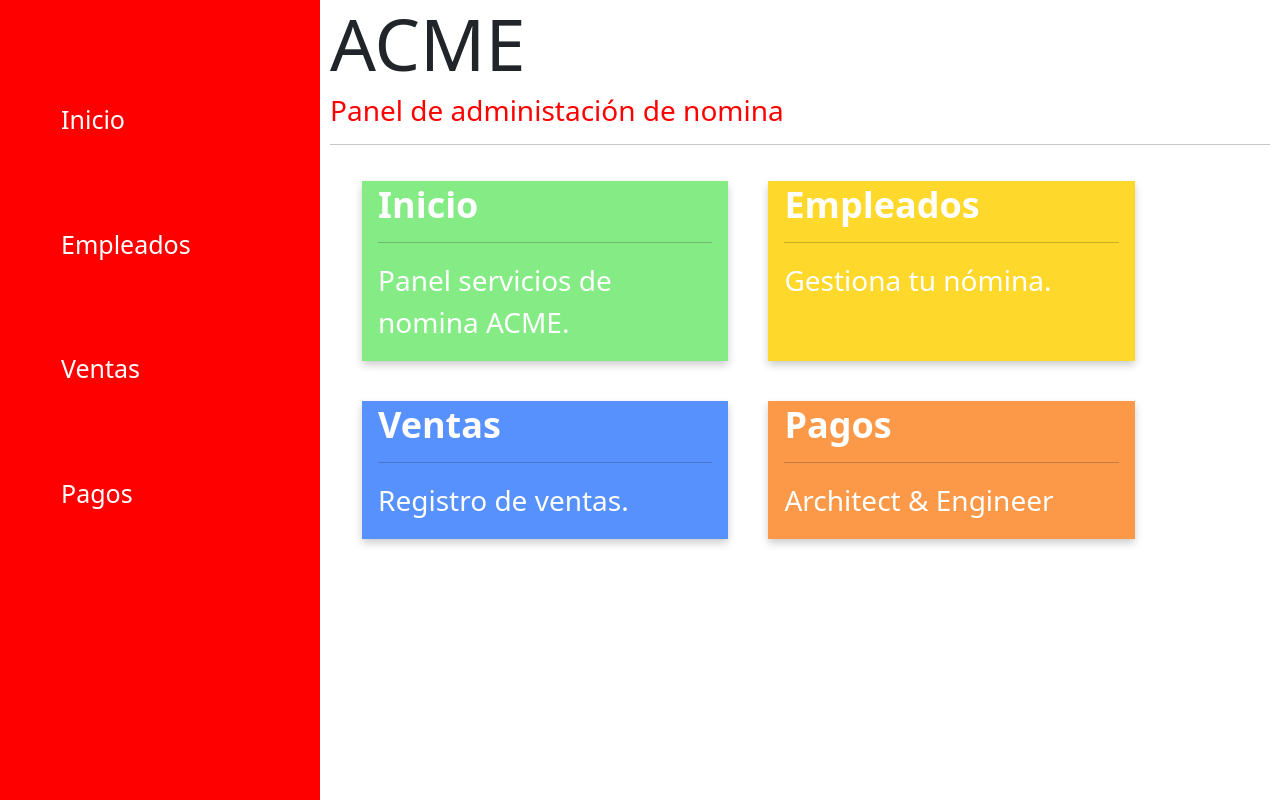
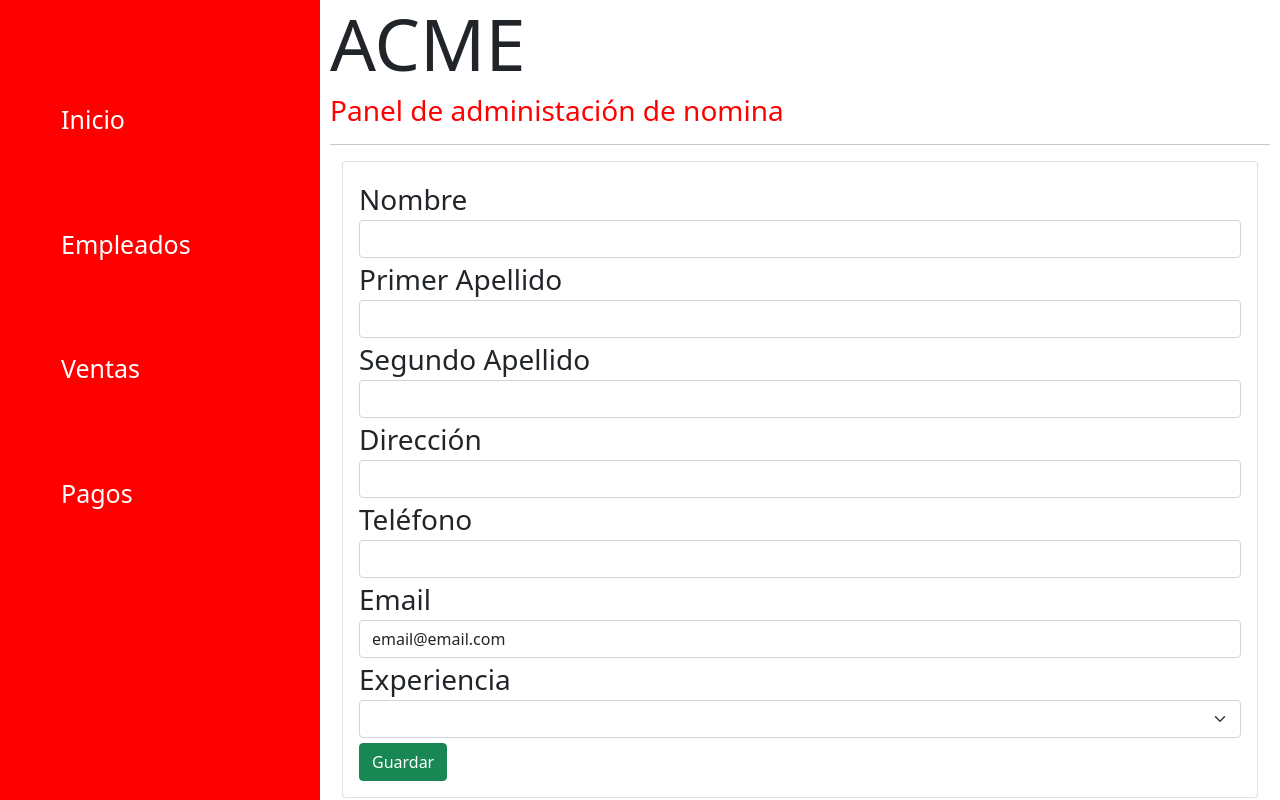
Before and after one commit to cafranco0505/AcmePayPanel, an Angular app in the folder acme-pay-panel/: page /nuevo-registro in a window 1280 px wide. Before the commit this address led to /Inicio. Built offline with nearby package versions, Linux system fonts and the light colour scheme.

Commit message:
add, delete asesor

```diff
--- /dev/null
+++ b/acme-pay-panel/src/app/components/add-employee/add-employee.component.html
@@ -0,0 +1,52 @@
+<div class="col-md4">
+    <div class="card">
+        <div class="card-body">
+            <form>
+                <div class="form-group">
+                    <label>Nombre</label>
+                    <input type="text" name="nombre" [(ngModel)]="employee.nombre" class="form-control">
+                </div>
+
+                <div class="form-group">
+                    <label>Primer Apellido</label>
+                    <input type="text" name="apellido" [(ngModel)]="employee.apellido1" class="form-control">
+                </div>
+
+                <div class="form-group">
+                    <label>Segundo Apellido</label>
+                    <input type="text" name="apellido2" [(ngModel)]="employee.apellido2" class="form-control">
+                </div>
+
+                <div class="form-group">
+                    <label>Dirección</label>
+                    <input type="text" name="direccion" [(ngModel)]="employee.direccion" class="form-control">
+                </div>
+
+                <div class="form-group">
+                    <label>Teléfono</label>
+                    <input type="text" name="telefono" [(ngModel)]="employee.telefono" class="form-control">
+                </div>
+
+                <div class="form-group">
+                    <label>Email</label>
+                    <input type="text" name="email" [(ngModel)]="employee.email" class="form-control">
+                </div>
+
+                <div class="form-group">
+                    <label>Experiencia</label>
+                    <select class="form-select" aria-label="Default select example" name="nivel" [(ngModel)]="employee.nivel">
+                        <option selected>Nivel de experiencia.</option>
+                        <option value="1">Asesor Comercial Junior</option>
+                        <option value="2">Asesor Comercial Senior</option>
+                        <option value="3">Asesor Comercial Màster</option>
+                    </select>
+                </div>
+
+                <div class="btn btn-block btn-success" (click)="saveEmp()">
+                    Guardar
+                </div>
+            </form>
+        </div>
+    </div>
+
+</div>
--- /dev/null
+++ b/acme-pay-panel/src/app/components/add-employee/add-employee.component.ts
@@ -0,0 +1,37 @@
+import { Component, HostBinding, OnInit } from '@angular/core';
+import { EmployeeInterface } from 'src/app/models/employee.interface';
+import { EmployeeService } from 'src/app/services/employee.service';
+
+@Component({
+  selector: 'app-add-employee',
+  templateUrl: './add-employee.component.html',
+  styleUrls: ['./add-employee.component.css']
+})
+export class AddEmployeeComponent implements OnInit {
+  @HostBinding('class') classes = 'row';
+
+  employee: EmployeeInterface = {
+    nombre: '',
+    apellido1: '',
+    apellido2: '',
+    direccion: '',
+    telefono: '',
+    email: 'email@email.com',
+    nivel: 0
+  };
+
+  constructor( private empService: EmployeeService) { }
+
+  ngOnInit(): void {
+  }
+
+  saveEmp(){
+  this.empService.createEmployee(this.employee).subscribe(
+    res => {
+      console.log(res);
+    },
+    err => console.log(err)
+  );
+  }
+
+}
--- a/acme-pay-panel/src/app/components/employees/employees.component.html
+++ b/acme-pay-panel/src/app/components/employees/employees.component.html
@@ -11,6 +11,7 @@
             <th scope="col">Telefono</th>
             <th scope="col">Email</th>
             <th scope="col">Nivel</th>
+            <th scope="col">Borrar</th>
           </tr>
         </thead>
         <tbody>
@@ -23,7 +24,12 @@
             <td>{{employee.telefono}}</td>
             <td>{{employee.email}}</td>
             <td>{{employee.nivel}}</td>
+            <td><button class="btn btn-danger" (click)="deleteEmployee(employee.id_asesor)">Eliminar</button></td>
           </tr>
         </tbody>
       </table>
+
+      <div class="d-grid gap-2">
+        <button class="btn btn-primary" type="button" routerLink="/nuevo-registro">Crear Nuevo Registro</button>
+      </div>
   </div>
--- a/acme-pay-panel/src/app/components/employees/employees.component.ts
+++ b/acme-pay-panel/src/app/components/employees/employees.component.ts
@@ -20,10 +20,20 @@ export class EmployeesComponent implements OnInit {
       .subscribe(
         res => {
           this.employees = res;
-          console.log(res);
         },
         err => console.error(err)
       );
   }
 
+  deleteEmployee(id: string) {
+    this.employeeService.deleteEmployee(id)
+      .subscribe(
+        res => {
+          this.getEmployees();
+        },
+        err => console.error(err)
+      );
+    // console.log(id);
+  }
+
 }
--- a/acme-pay-panel/src/app/components/main-panel/main-panel.component.html
+++ b/acme-pay-panel/src/app/components/main-panel/main-panel.component.html
@@ -1,14 +1,14 @@
 <div class="container-f">
 
     <div class="my-card">
-        <div class="my-card-body" style="background-color: #59e459bb;" routerLink="/Inicio">
+        <div class="my-card-body" style="background-color: #59e459bb;" routerLink="/inicio">
           <h4><b>Inicio</b></h4>
           <hr>
           <p>Panel servicios de nomina ACME.</p>
         </div>
     </div>
 
-    <div class="my-card" style="background-color: #ffd82c;" routerLink="/Empleados">
+    <div class="my-card" style="background-color: #ffd82c;" routerLink="/empleados">
         <div class="my-card-body">
           <h4><b>Empleados</b></h4>
           <hr>
@@ -16,7 +16,7 @@
         </div>
     </div>
 
-    <div class="my-card" style="background-color: #5791fd;" routerLink="/Ventas">
+    <div class="my-card" style="background-color: #5791fd;" routerLink="/ventas">
         <div class="my-card-body">
           <h4><b>Ventas</b></h4>
           <hr>
@@ -24,7 +24,7 @@
         </div>
     </div>
 
-    <div class="my-card" style="background-color: #fc9948;" routerLink="/Pagos">
+    <div class="my-card" style="background-color: #fc9948;" routerLink="/pagos">
         <div class="my-card-body">
           <h4><b>Pagos</b></h4>
           <hr>
--- a/acme-pay-panel/src/app/components/main/main.component.html
+++ b/acme-pay-panel/src/app/components/main/main.component.html
@@ -1,8 +1,8 @@
 <div class="sidenav">
-    <a routerLink="/Inicio">Inicio</a>
-    <a routerLink="/Empleados">Empleados</a>
-    <a routerLink="/Ventas">Ventas</a>
-    <a routerLink="/Pagos">Pagos</a>
+    <a routerLink="/inicio">Inicio</a>
+    <a routerLink="/empleados">Empleados</a>
+    <a routerLink="/ventas">Ventas</a>
+    <a routerLink="/pagos">Pagos</a>
 </div>
 
 <div class="main">
--- a/acme-pay-panel/src/app/models/employee.interface.ts
+++ b/acme-pay-panel/src/app/models/employee.interface.ts
@@ -3,7 +3,7 @@ export interface EmployeeInterface {
     apellido1?: string;
     apellido2?: string;
     direccion?: string;
-    telefono?: number;
+    telefono?: string;
     email?: string;
     nivel?: number;
 }
--- a/acme-pay-panel/src/app/services/employee.service.ts
+++ b/acme-pay-panel/src/app/services/employee.service.ts
@@ -19,11 +19,12 @@ export class EmployeeService {
   //   return this.httpClient.get(`${this.apiEndPoint}/employees/${id}`);
   // }
 
-  // deleteEmployee(id: string){
-  //   return this.httpClient.delete(`${this.apiEndPoint}/employees/${id}`);
-  // }
+  deleteEmployee(id: string){
+    return this.httpClient.delete(`${this.apiEndPoint}/employees/${id}`);
+  }
 
-  // createEmployee(employee: EmployeeInterface) {
-  //   return this.httpClient.post(`${this.apiEndPoint}/employees`, employee);
-  // }
+  createEmployee(employee: EmployeeInterface) {
+    return this.httpClient.post(`${this.apiEndPoint}/employees`, employee);
+  }
+
 }
```
Also changed, not shown: acme-pay-panel/src/app/app-routing.module.ts (+6 -4 lines), acme-pay-panel/src/app/app.module.ts (+6 -2 lines), acme-pay-panel/src/app/components/add-employee/add-employee.component.css (added), 1 other file (tests, documents, lock files or other folders).
